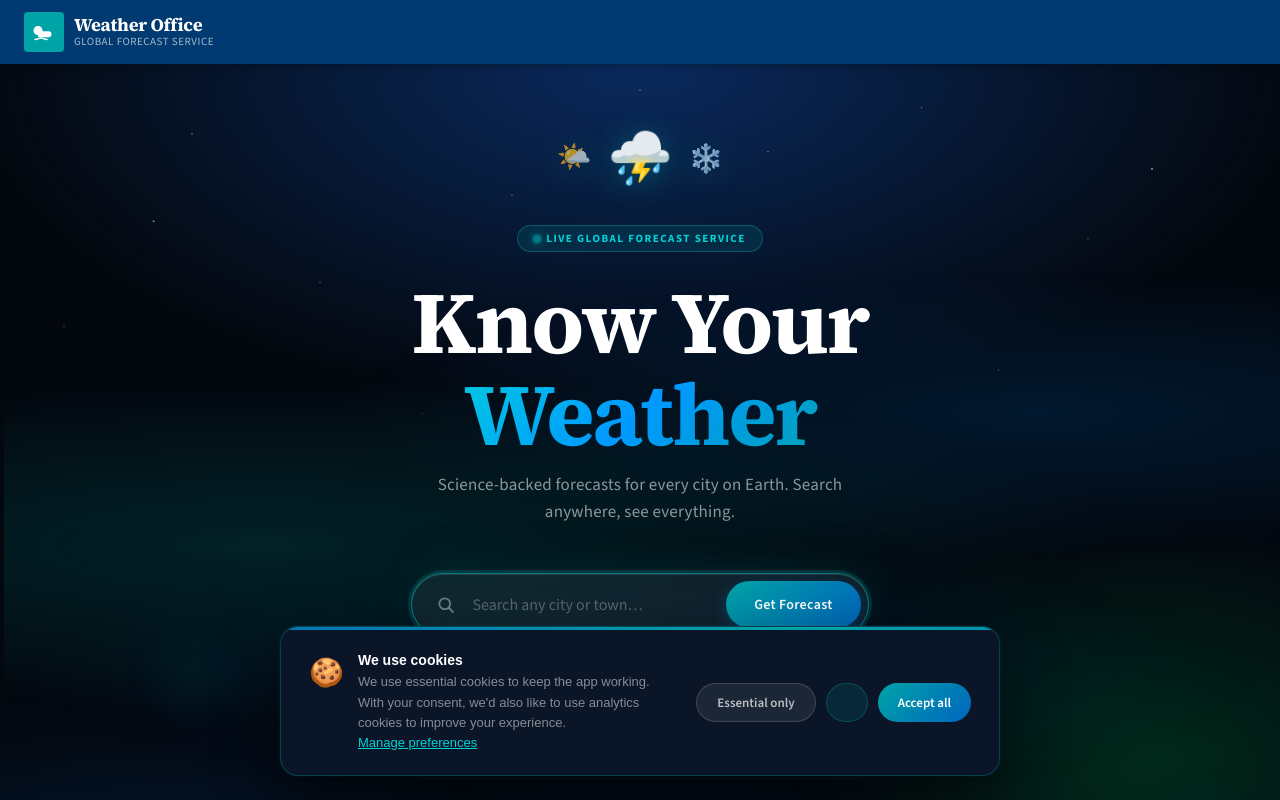
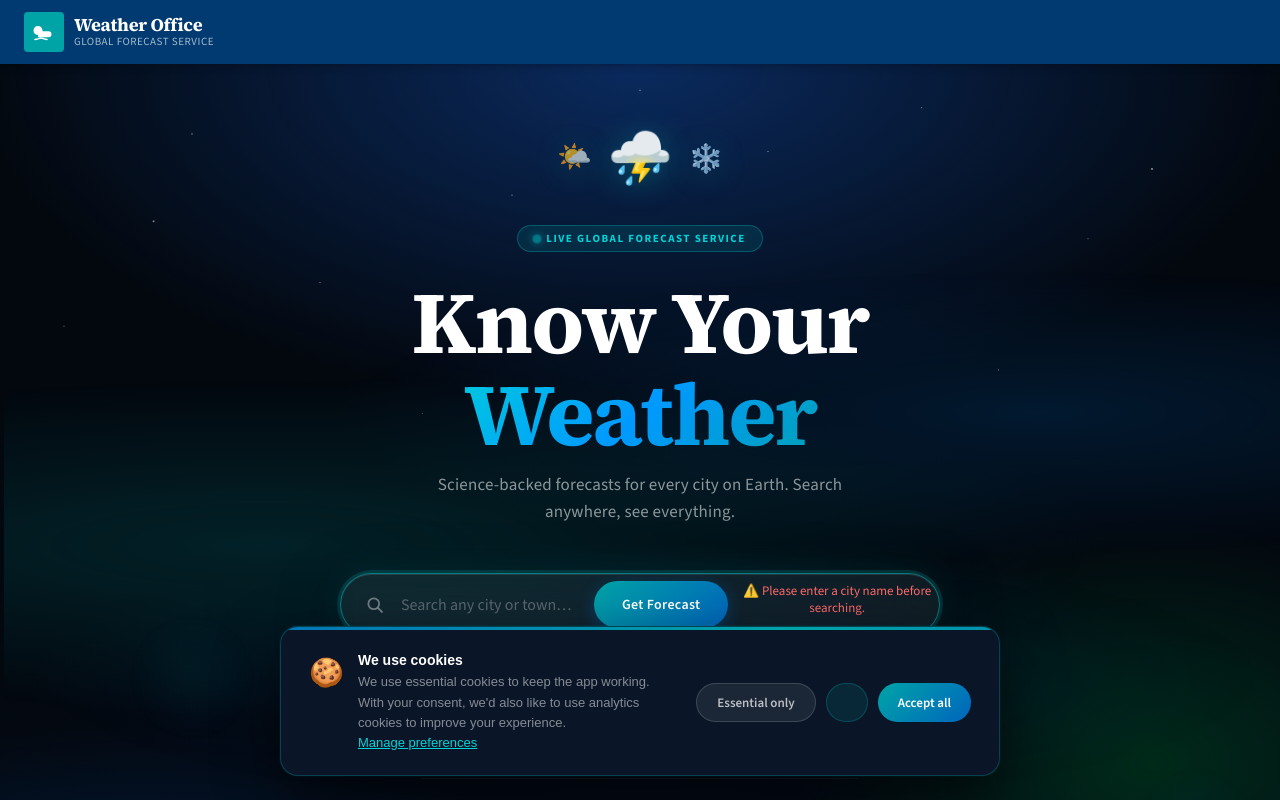
Before and after one commit to shagofa533-rgb/Weather-dashboard-Backlog_engineers, a React (Vite) app: page / in a window 1280 px wide. Both pictures are taken after a click on the button "Get Forecast". Shown: the top 800 px of the page. Built offline with nearby package versions, Linux system fonts and the light colour scheme.

Commit message:
Feature: show error when searching with empty input

```diff
--- a/src/components/SearchBar.jsx
+++ b/src/components/SearchBar.jsx
@@ -2,11 +2,16 @@ import { useState } from "react";
 
 function SearchBar({ onSearch, compact = false, placeholder = "Enter city name" }) {
   const [city, setCity] = useState("");
+  const [emptyError, setEmptyError] = useState(false);
 
   const handleSearch = () => {
     if (city.trim() !== "") {
       onSearch(city.trim());
       setCity("");
+    setEmptyError(false);
+    } else {
+      setEmptyError(true);
+      setTimeout(() => setEmptyError(false), 3000);
     }
   };
 
@@ -52,6 +57,11 @@ function SearchBar({ onSearch, compact = false, placeholder = "Enter city name"
       <button className="hero-search-btn" onClick={handleSearch}>
         Get Forecast
       </button>
+      {emptyError && (
+        <p style={{ color: "#ff6b6b", fontSize: 13, marginTop: 8, textAlign: "center" }}>
+          ⚠️ Please enter a city name before searching.
+        </p>
+      )}
     </div>
   );
 }
```
